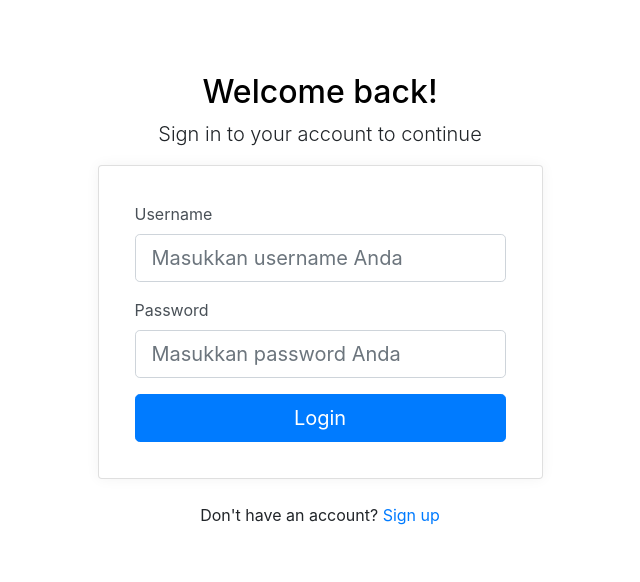
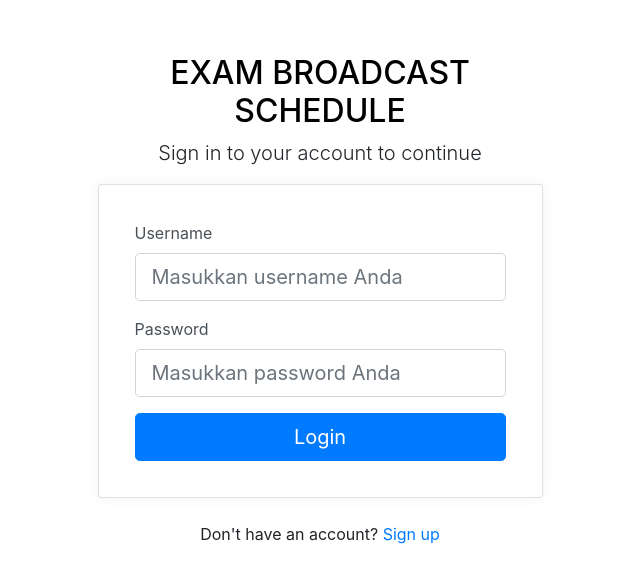
Before and after one commit to ameliadewi19/ExamBroadcastScheduler, a React (Create React App) app in the folder frontend/: page / in a window 1280 px wide. Shown: the part 104-686 px from the top of the page, without its empty margins (320-960 px from the left). Built offline with nearby package versions, Linux system fonts and the light colour scheme.

Commit message:
update JWT login

```diff
--- a/frontend/src/components/Login.js
+++ b/frontend/src/components/Login.js
@@ -47,7 +47,7 @@ function Login() {
           <div className="col-sm-10 col-md-8 col-lg-6 col-xl-5 mx-auto d-table h-100">
             <div className="d-table-cell align-middle">
               <div className="text-center mt-4">
-                <h1 className="h2">Welcome back!</h1>
+                <h1 className="h2">EXAM BROADCAST SCHEDULE</h1>
                 <p className="lead">
                   Sign in to your account to continue
                 </p>
--- a/frontend/src/components/Navbar.js
+++ b/frontend/src/components/Navbar.js
@@ -27,7 +27,7 @@ const Navbar = () => {
 			// Handle kesalahan jika logout gagal
 			console.error('Logout gagal', error);
 		  });
-	  }
+	}
 
     return (
         <nav className="navbar navbar-expand navbar-light navbar-bg">
```
